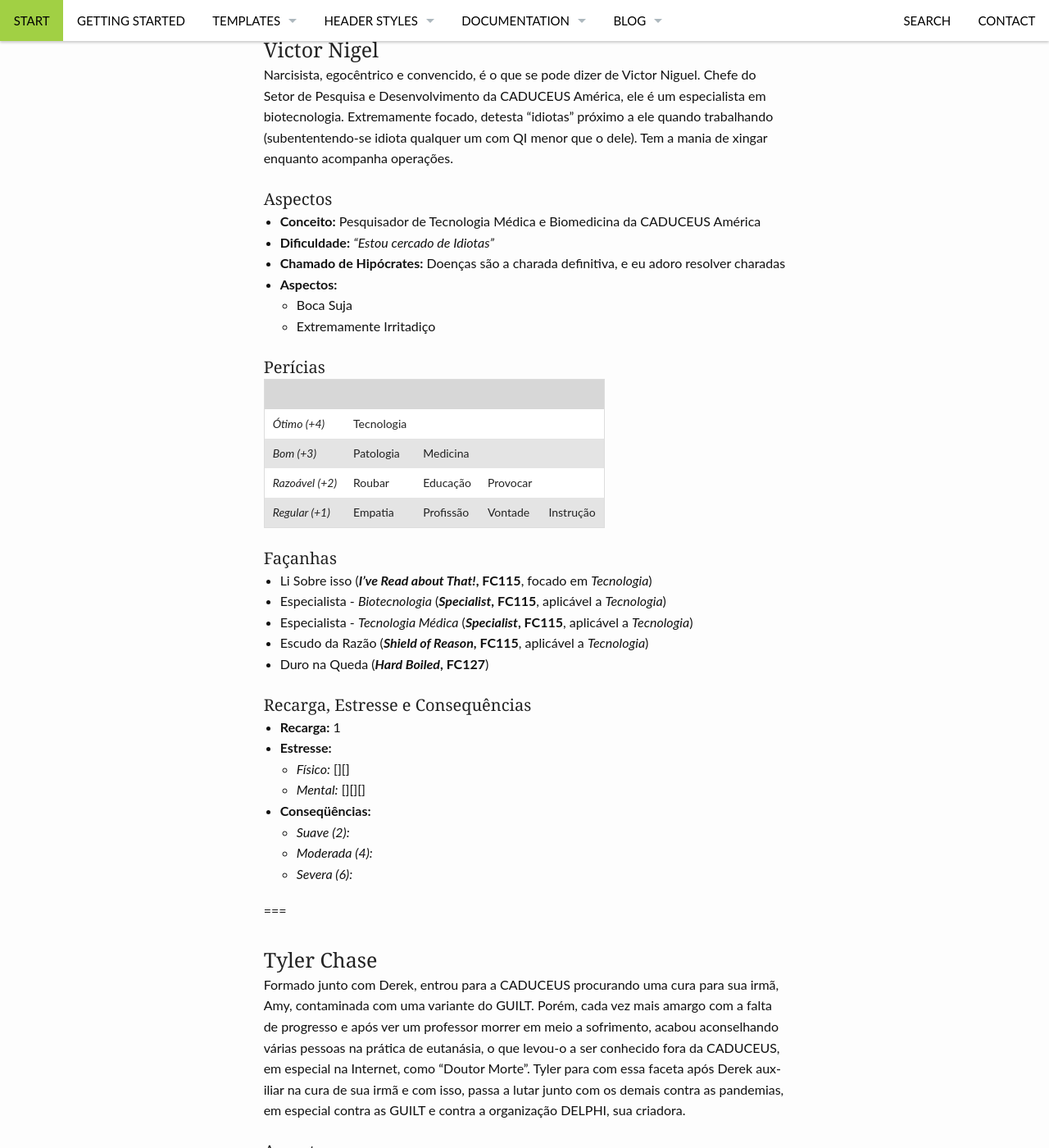
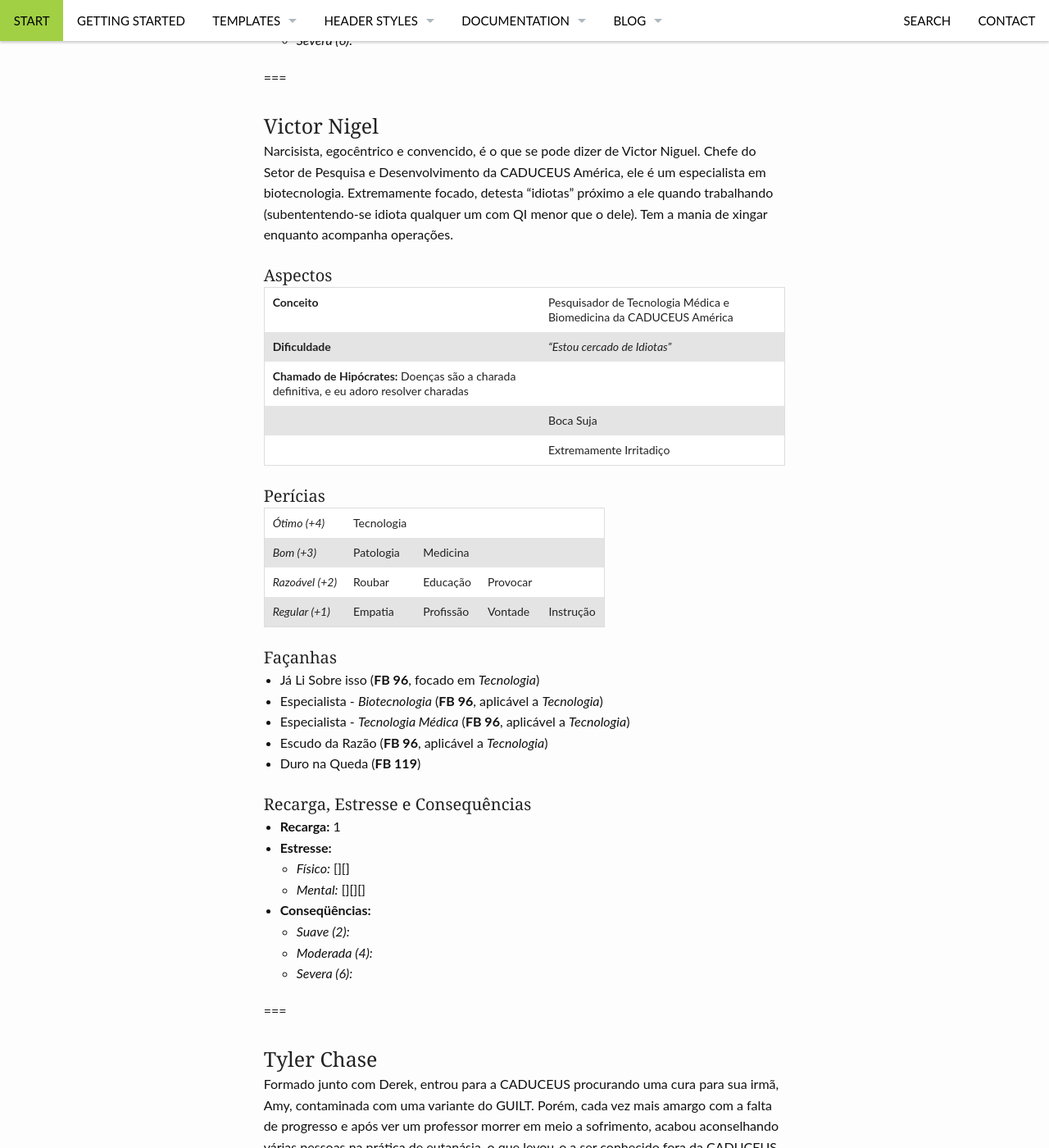
Before and after one commit to fabiocosta0305/fabiocosta0305.github.io-old, a Jekyll site: the page built from _posts/RPG/2015-05-21-DestinoDaCaduceus-personagens.md, in a window 1280 px wide and 1400 px high, scrolled down 8380 px. Shown: the whole window at 82% size. Built offline with Jekyll 4.4.1, drawn with Linux system fonts in a browser that asks for light colours; some of the changed text lies outside the part shown.

Commit message:
Mudando tema Jekyll - Feeling Responsible

```diff
--- a/_posts/RPG/2015-05-21-DestinoDaCaduceus-personagens.md
+++ b/_posts/RPG/2015-05-21-DestinoDaCaduceus-personagens.md
@@ -65,17 +65,14 @@ A Teuto-Americana Angie Thompson é muito nova, mas tirou o certificado internac
 
 #### Aspectos
 
-- **Conceito:** Enfermeira Gênio da CADUCEUS
-- **Dificuldade:** Não suporta demonstrações de fraqueza
-- **Chamado de Hipócrates:** Quer entender o que levou o pai a abandoná-la quando criança
-- **Aspectos:**
-  - Anjo Protetor: o pai, Kenneth Blackwell (agente da DELPHI)
-  - Tenta não demonstrar, mas gosta muito de Derek
+| **Conceito** | Enfermeira Gênio da CADUCEUS |
+| **Dificuldade** | Não suporta demonstrações de fraqueza |
+| **Chamado de Hipócrates** | Quer entender o que levou o pai a abandoná-la quando criança |
+| | Anjo Protetor: o pai, Kenneth Blackwell (agente da DELPHI) |
+| | Tenta não demonstrar, mas gosta muito de Derek |
 
 #### Perícias
 
-|                |            |             |            |           |
-|----------------|------------|-------------|------------|-----------|
 |*Ótimo (+4)*    | Instrução  |             |            |           |
 |*Bom (+3)*      | Medicina   | Educação    |            |           |
 |*Razoável (+2)* | Investigar | Notar       | Tecnologia |           |
@@ -84,7 +81,7 @@ A Teuto-Americana Angie Thompson é muito nova, mas tirou o certificado internac
 #### Façanhas
 
 - Especialidade Médica - Enfermagem
-- Li Sobre isso (__*I've Read about That!*, FC115__, focado em *Medicina*)
+- Já Li Sobre Isso (__FB 96__, focado em *Medicina*)
 - Técnica Nocauteadora
   - Se Angie é bem sucedida em um *Ataque* por *Lutar*, ela pode, ao custo de 1 Ponto de Destino, aplicar uma *Conseqüência Suave __Nocauteado__* no alvo, que será considerado Fora de Jogo;
 
@@ -107,17 +104,14 @@ Afastado das cirurgias por vontade própria, após “o acidente”, Hoffman tam
 
 #### Aspectos
 
-- **Conceito:** Médico altamente conceituado e Diretor Geral da CADUCEUS
-- **Dificuldade:** Meio enferrujado - permaneceu afastado da prática médica por um tempo
-- **Chamado de Hipócrates:** *"O Dom de Curar e o Toque da Cura podem ser um peso muito grande"*
-- **Aspectos:**
-  - Duro, mas gentil
-  - Fundador do Hospital Hope
+| **Conceito** | Médico altamente conceituado e Diretor Geral da CADUCEUS |
+| **Dificuldade** | Meio enferrujado - permaneceu afastado da prática médica por um tempo |
+| **Chamado de Hipócrates** | *"O Dom de Curar e o Toque da Cura podem ser um peso muito grande"* |
+| |  Duro, mas gentil |
+| | Fundador do Hospital Hope |
 
 #### Perícias
 
-|                |            |             |            |             |
-|----------------|------------|-------------|------------|-------------|
 |*Ótimo (+4)*    | Medicina   |             |            |             |
 |*Bom (+3)*      | Instrução  | Patologia   |            |             |
 |*Razoável (+2)* | Investigar | Notar       | Recursos   |             |
@@ -127,7 +121,7 @@ Afastado das cirurgias por vontade própria, após “o acidente”, Hoffman tam
 
 - Especialidade Médica - Cirurgia Geral
 - Especialidade Médica - Clínica Geral
-- Li Sobre isso (__*I've Read about That!*, FC115__, focado em *Medicina*)
+- Já Li Sobre isso (__FB 96__, focado em *Medicina*)
 - Psicólogo
   - Recebe +2 nos testes para reduzir Conseqüências Mentais em outros
 
@@ -152,7 +146,7 @@ Diretor do Corpo Clínico do Hospital Hope, é quem auxilia Derek em seu início
 
 #### Aspectos
 
-- **Conceito:** Médico Cirurgião do Hospital Hope
+| - **Conceito:** Médico Cirurgião do Hospital Hope
 - **Dificuldade:** Sério com o trabalho, não espera menos dos outros
 - **Chamado de Hipócrates:** Temos que dar nosso melhor para salvar as pessoas
 - **Aspectos:**
@@ -194,12 +188,12 @@ Cirurgião e diretor da CADUCEUS América, Sidney é bem diferente de seu irmão
 
 #### Aspectos
 
-- **Conceito:** Médico Cirurgião e diretor da CADUCEUS América
-- **Dificuldade:** Homem de Gelo
-- **Chamado de Hipócrates:** Perdi minha esposa
-- **Aspectos:**
-  - Calmo sob Pressão
-  - Irmão Gêmeo: Greg
+|  **Conceito**  | Médico Cirurgião e diretor da CADUCEUS América |
+| **Dificuldade**  | Homem de Gelo |
+| **Chamado de Hipócrates**  | Perdi minha esposa |
+| **Aspectos:** |
+| | Calmo sob Pressão |
+| | Irmão Gêmeo: Greg |
 
 #### Perícias
 
@@ -237,17 +231,14 @@ Principal cirurgião da CADUCEUS América, é também um dos seus principais pes
 
 #### Aspectos
 
-- **Conceito:** Chefe do Corpo Clínico e de Pesquisa da CADUCEUS América
-- **Dificuldade:** Tem alguma dificuldade em certos tipos de cirurgia
-- **Chamado de Hipócrates:** *Mens Sana in Corpore Sano*
-- **Aspectos:**
-  - Bom Camarada
-  - Dedicação Absoluta ao que faz
+ | - **Conceito**  | Chefe do Corpo Clínico e de Pesquisa da CADUCEUS América |
+ | - **Dificuldade**  | Tem alguma dificuldade em certos tipos de cirurgia |
+ | - **Chamado de Hipócrates** |  *Mens Sana in Corpore Sano* |
+ |  |   - Bom Camarada |
+ |  |   - Dedicação Absoluta ao que faz |
 
 #### Perícias
 
-|                |             |             |            |             |
-|----------------|-------------|-------------|------------|-------------|
 |*Ótimo (+4)*    | Medicina    |             |            |             |
 |*Bom (+3)*      | Empatia     | Investigar  |            |             |
 |*Razoável (+2)* | Tecnologia  | Patologia   | Educação   |             |
@@ -278,17 +269,14 @@ Anestesiologista principal da CADUCEUS América, é uma ex-policial. Possui um t
 
 #### Aspectos
 
-- **Conceito:** Anestesiologia da CADUCEUS América
-- **Dificuldade:** *"A Raposa de Aço"*
-- **Chamado de Hipócrates:** Desejo de melhorar vidas, como na época da polícia
-- **Aspectos:**
-  - Graça Sob Pressão
-  - Ex-namorado na Polícia (Esquadrão Anti-bombas)
+ |  **Conceito**  | Anestesiologia da CADUCEUS América |
+ |  **Dificuldade**  | *"A Raposa de Aço"* |
+ |  **Chamado de Hipócrates:** Desejo de melhorar vidas, como na época da polícia |
+ |  |  Graça Sob Pressão |
+ |  | Ex-namorado na Polícia (Esquadrão Anti-bombas) |
 
 #### Perícias
 
-|                |             |             |            |             |
-|----------------|-------------|-------------|------------|-------------|
 |*Ótimo (+4)*    | Lutar       |             |            |             |
 |*Bom (+3)*      | Físico      | Provocar    |            |             |
 |*Razoável (+2)* | Medicina    | Patologia   | Educação   |             |
@@ -319,17 +307,14 @@ Narcisista, egocêntrico e convencido, é o que se pode dizer de Victor Niguel.
 
 #### Aspectos
 
-- **Conceito:** Pesquisador de Tecnologia Médica e Biomedicina da CADUCEUS América
-- **Dificuldade:** *"Estou cercado de Idiotas"*
-- **Chamado de Hipócrates:** Doenças são a charada definitiva, e eu adoro resolver charadas
-- **Aspectos:**
-  - Boca Suja
-  - Extremamente Irritadiço
+ |  **Conceito** |  Pesquisador de Tecnologia Médica e Biomedicina da CADUCEUS América |
+ |  **Dificuldade** |  *"Estou cercado de Idiotas"* |
+ |  **Chamado de Hipócrates:** Doenças são a charada definitiva, e eu adoro resolver charadas |
+ |  |    Boca Suja |
+ |  |    Extremamente Irritadiço |
 
 #### Perícias
 
-|                |             |             |            |             |
-|----------------|-------------|-------------|------------|-------------|
 |*Ótimo (+4)*    | Tecnologia  |             |            |             |
 |*Bom (+3)*      | Patologia   | Medicina    |            |             |
 |*Razoável (+2)* | Roubar      | Educação    | Provocar   |             |
@@ -337,11 +322,11 @@ Narcisista, egocêntrico e convencido, é o que se pode dizer de Victor Niguel.
 
 #### Façanhas
 
-- Li Sobre isso (__*I've Read about That!*, FC115__, focado em *Tecnologia*)
-- Especialista - *Biotecnologia* (__*Specialist*, FC115__, aplicável a *Tecnologia*)
-- Especialista - *Tecnologia Médica* (__*Specialist*, FC115__, aplicável a *Tecnologia*)
-- Escudo da Razão (__*Shield of Reason*, FC115__, aplicável a *Tecnologia*)
-- Duro na Queda (__*Hard Boiled*, FC127__)
+- Já Li Sobre isso (__FB 96__, focado em *Tecnologia*)
+- Especialista - *Biotecnologia* (__FB 96__, aplicável a *Tecnologia*)
+- Especialista - *Tecnologia Médica* (__FB 96__, aplicável a *Tecnologia*)
+- Escudo da Razão (__FB 96__, aplicável a *Tecnologia*)
+- Duro na Queda (__FB 119__)
 
 #### Recarga, Estresse e Consequências
 
```
